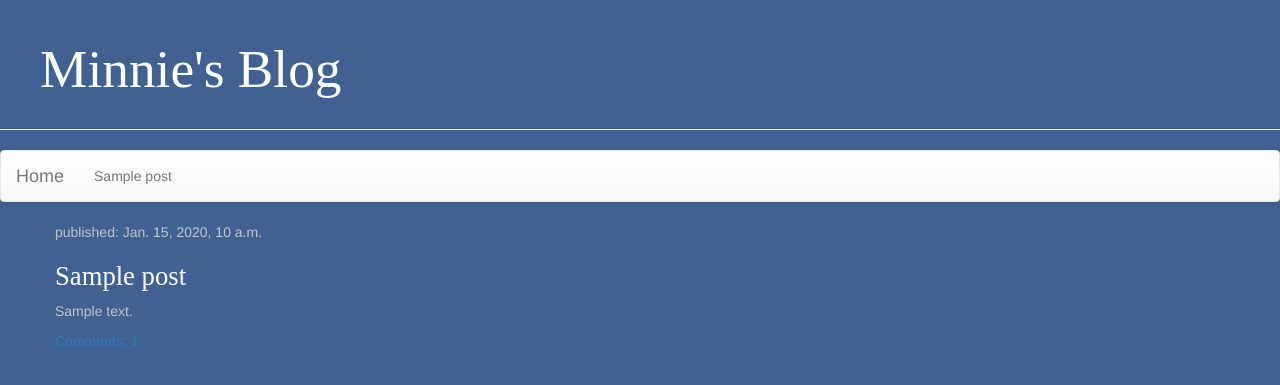
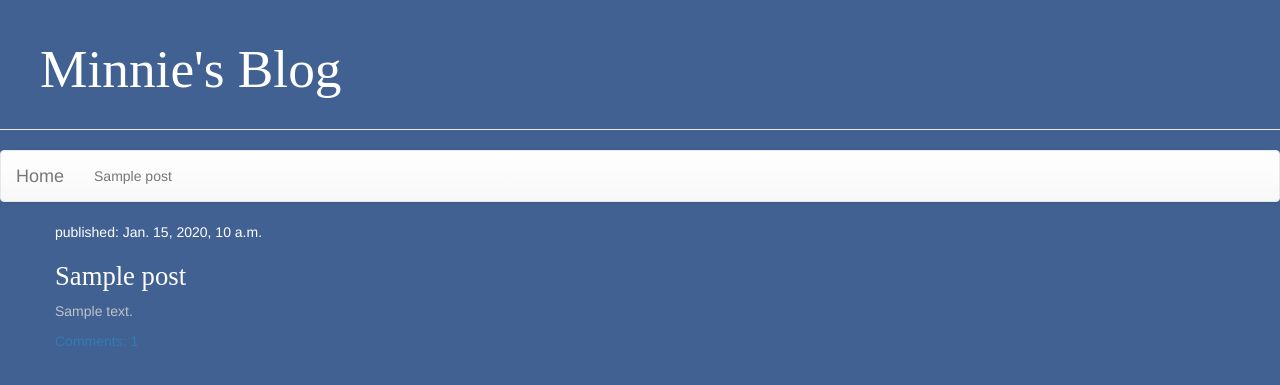
Before and after one commit to minnieshui23/my-first-blog, a Django app: page / in a window 1280 px wide. Shown: the top 385 px of the page. Run offline with Django 3.2, Linux system fonts and the light colour scheme; tables that the repository leaves empty hold one stand-in row (values such as "Sample post"); some libraries are stand-ins or nearby versions; some web fonts are replaced.

Commit message:
Colour scheme change and homepage neater

```diff
--- a/blog/static/css/blog.css
+++ b/blog/static/css/blog.css
@@ -20,7 +20,7 @@ h1, h2, h3, h4 {
     }
 .date {
 
-    color: #BDC5C8;
+    color: #ffffff;
     }
 .save {
     float: right;
--- a/blog/templates/blog/post_list.html
+++ b/blog/templates/blog/post_list.html
@@ -7,7 +7,7 @@
                 <p>published: {{ post.published_date }}</p>
             </div>
             <h2><a href="{% url 'post_detail' pk=post.pk %}">{{ post.title }}</a></h2>
-            <p>{{ post.text|linebreaksbr }}</p>
+            <p>{{ post.text|truncatechars:100|linebreaksbr }}</p>
             <a href="{% url 'post_detail' pk=post.pk %}">Comments: {{ post.comments.count }}</a>
         </div>
     {% endfor %}
```
